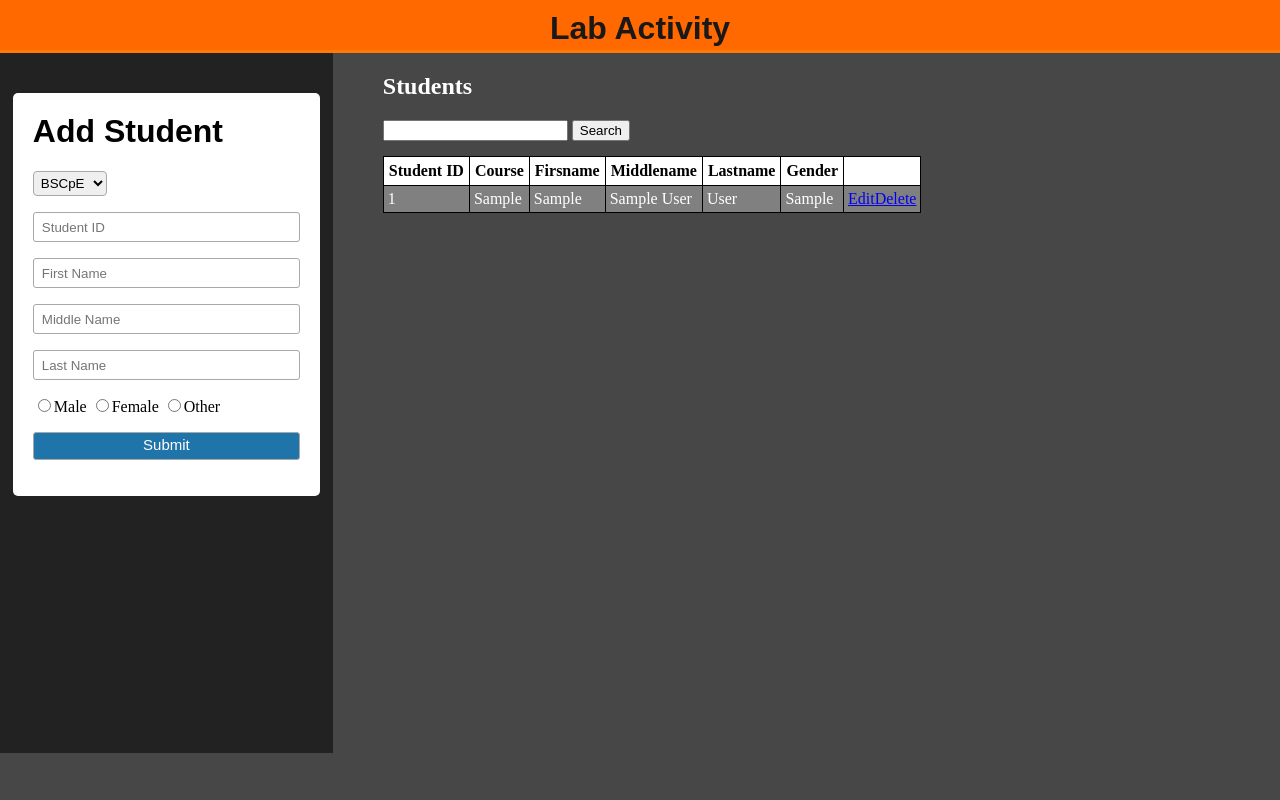
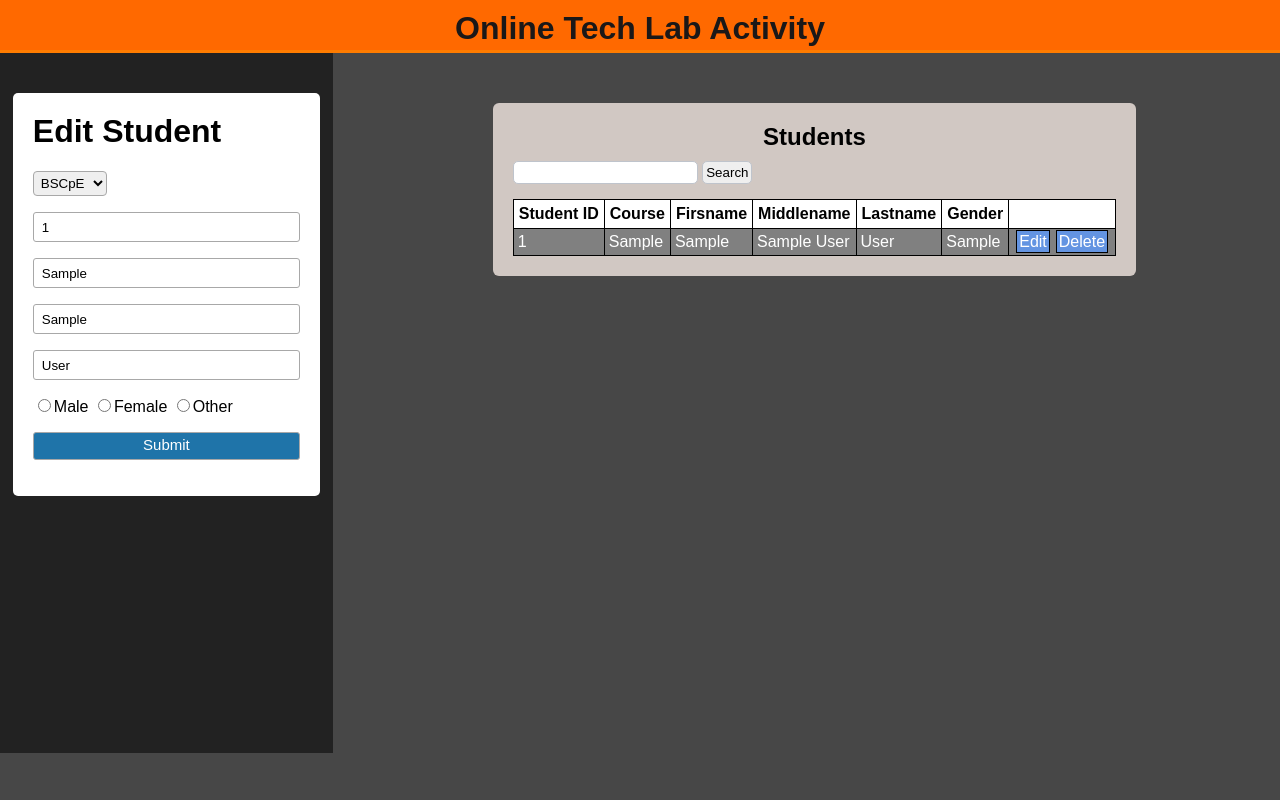
Before and after one commit to IvanMejico/Basic-CRUD-using-PHP, a PHP site: page /index.php?edit=1 in a window 1280 px wide. Run offline with PHP 8.4, Linux system fonts and the light colour scheme; tables that the repository leaves empty or names only in its code hold one stand-in row (values such as "Sample post").

Commit message:
ability to search and edit added. Bugs waiting to be fixed.

```diff
--- a/form.php
+++ b/addform.php
@@ -6,8 +6,8 @@
 		<div class="input-div">
 			<div class="main-panel">
 				<h1>Add Student</h1>
-				<form method="POST">
-					<select name="course" target="#">
+				<form method="POST" action="index.php">
+					<select name="course" target="self">
 						<option value="bscpe">BSCpE</option>
 						<option value="bsce">BSCE</option>
 						<option value="bsme">BSME</option>
--- a/css/styles.css
+++ b/css/styles.css
@@ -2,11 +2,11 @@ body {
 	background-color: #474747;
 	margin: 0;
 	padding: 0;
+	font-family: Arial;
 }
 
 h1 {
 	margin-top: 0;
-	font-family: Arial ;
 }
 
 .header {
@@ -15,7 +15,6 @@ h1 {
 	height: 40px;
 	padding-top: 10px;
 	text-align: center;
-	font-family: Arial;
 	color: #1b1818;
 	border-bottom: 3px solid #ff7c00;
 }
@@ -72,14 +71,23 @@ h1 {
 }
 .table-div {
 	float: left;
-	width: 68%;
-	height: 300px;
-	padding-left: 50px;
-	/*background-color: #233;*/
+	margin-top: 50px;
+	margin-left: 160px;
+	padding: 20px;
+	background-color: #d1c8c3;
+	border-radius: 6px;
 }
 
 .table-div h2 {
-	color: white;
+	text-align: center;
+	margin-top: 0;
+	margin-bottom: 10px;
+}
+
+.table-div input {
+	padding: 3px;
+	border-radius: 5px;
+	border: 1px solid rgb(191, 196, 204);
 }
 
 table {
@@ -102,3 +110,16 @@ td {
 	color: white;
 	padding: 4px;
 }
+
+table a {
+	background-color: #6394e2;
+	padding: 2px;
+	margin: 3px;
+	border: 1px solid black;
+	color: white;
+	text-decoration: none;
+}
+
+table a:hover {
+	background-color: #214f99;
+}
--- /dev/null
+++ b/editform.php
@@ -0,0 +1,100 @@
+<?php
+	//perhaps handle errors later
+	include("handlers/errors.php");
+	$studentid = $_GET['edit'];
+	$query = "SELECT * FROM students WHERE studentid='$studentid'";
+	$result = $con->query($query);
+	if ($result->num_rows > 0) {
+		$row = $result->fetch_assoc();
+	} else {
+		echo "not okay";
+	}
+
+	$bscpe='';
+	$bsce='';
+	$bsme='';
+	$bsece='';
+	$bsee='';
+	$male='';
+	$female='';
+	$other='';
+	switch ($row['course']) {
+		case 'bscpe':
+			$bscpe="selected";
+			break;
+		case 'bsce':
+			$bsce="selected";
+			break;
+		case 'bsme':
+			$bsme="selected";
+			break;
+		case 'bsece':
+			$bsece="selected";
+			break;
+		case 'bsee':
+			$bsee="selected";
+			break;
+		default:
+			break;
+	}
+
+	switch ($row['gender']) {
+		case 'male':
+			$male="checked='checked'";
+			break;
+		case 'female':
+			$female="checked='checked'";
+			break;
+		case 'other':
+			$other="checked='checked'";
+
+		default:
+			break;
+	}
+?>
+		<div class="input-div">
+			<div class="main-panel">
+				<h1>Edit Student</h1>
+				<form method="POST" action="index.php">
+					<select name="course" target="self">
+						<option value="bscpe" <?php echo $bscpe ?>>BSCpE</option>
+						<option value="bsce" <?php echo $bsce ?>>BSCE</option>
+						<option value="bsme" <?php echo $bsme ?>>BSME</option>
+						<option value="bsee" <?php echo $bsee ?>>BSEE</option>
+						<option value="bsece" <?php echo $bsece ?>>BSECE</option>
+					</select>
+
+					<p>
+						<span class="errormessage"><?php echo $error['studentid'] ?></span>
+						<input type="text" name="studentid" placeholder="Student ID" value=<?php echo $row['studentid'] ?>>
+					</p>
+					<p>
+						<span class="errormessage"><?php echo $error['firstname'] ?></span>
+						<input type="text" name="firstname" placeholder="First Name" value=<?php echo $row['firstname']?>>
+					</p>
+					<p>
+						<span class="errormessage"><?php echo $error['middlename'] ?></span>
+						<input type="text" name="middlename" placeholder="Middle Name" value=<?php echo $row['middlename']?>>
+					</p>
+					<p>
+						<span class="errormessage"><?php echo $error['lastname'] ?></span>
+						<input type="text" name="lastname" placeholder="Last Name" value=<?php echo $row['lastname']?>>
+					</p>
+
+					<p>
+					<span class="errormessage"><?php echo $error['gender'] ?></span>
+					<input type="radio" name="gender" value="male" <?php echo $male ?> >Male
+					<input type="radio" name="gender" value="female" <?php echo $female ?> >Female
+					<input type="radio" name="gender" value="other" <?php echo $other ?> >Other
+					</p>
+					<p><input type="submit" name="btn-submit" value="Submit"></p>
+				</form>
+
+
+				<div>
+
+				</div>
+			</div>
+		</div>
+
+<?php include("handlers/submit.php");?>
--- a/handlers/submit.php
+++ b/handlers/submit.php
@@ -24,6 +24,11 @@
 			// 			<span>Lastname: $lastname </span><br>
 			// 			<span>Gender: $gender </span><br>";
 
+			// UPDATE table_name
+			// SET column1 = value1, column2 = value2, ...
+			// WHERE condition;
+
+
 		}  else {
 			echo "not submitted";
 		}
--- a/header.php
+++ b/header.php
@@ -1,3 +1,3 @@
 <div class="header">
-	<h1>Lab Activity</h1>
+	<h1>Online Tech Lab Activity</h1>
 </div>
--- a/index.php
+++ b/index.php
@@ -7,7 +7,13 @@
 	</head>
 	<body>
 		<?php include("header.php")?>
-		<?php include("form.php")?>
+		<?php
+			if (isset($_GET['edit'])) {
+				include("editform.php");
+			} else {
+				include("addform.php");
+			}
+		?>
 		<?php include("table.php") ?>
 		<?php $con->close(); ?>
 	</body>
--- a/table.php
+++ b/table.php
@@ -3,7 +3,7 @@
 
 <div class="table-div">
 	<h2>Students</h2>
-	<form>
+	<form method="POST">
 		<input type="text" name="search">
 		<input type="submit" name="search-btn" value="Search">
 	</form>
@@ -18,8 +18,13 @@
 		<th></th>
 	</tr>
 	<?php
+	if (isset($_POST['search-btn'])) {
+		$key = $_POST['search'];
+		$query = "SELECT * FROM students WHERE studentid LIKE '%".$key."%' OR firstname LIKE '%".$key."%' OR middlename LIKE '%".$key."%' OR lastname LIKE '%".$key."%'";
+	} else {
+		$query = "SELECT * FROM students";
+	}
 
-	$query = "SELECT * FROM students";
 	$result = $con->query($query);
 	// $con->close();
 	if ($result->num_rows > 0) {
@@ -32,8 +37,8 @@
 			 	. "<td>" . $row["lastname"] . "</td>"
 			 	. "<td>" . $row["gender"] . "</td>";
 			echo "<td>";
-			echo "<a href='index.php?delete=".$row['studentid']."'>Edit</a>";
-			echo "<a href='index.php?edit=".$row['studentid']."'>Delete</a>";
+			echo "<a href='index.php?edit=".$row['studentid']."'>Edit</a>";
+			echo "<a href='index.php?delete=".$row['studentid']."'>Delete</a>";
 			echo "</td>";
 			echo "</tr>";
 		}
```
